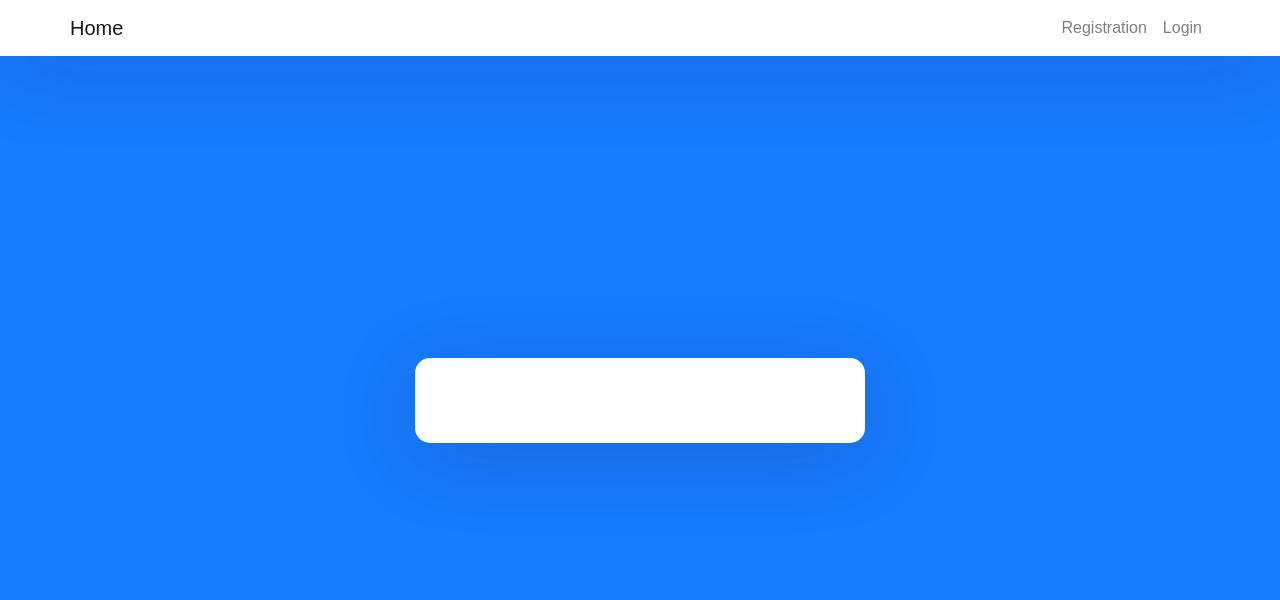
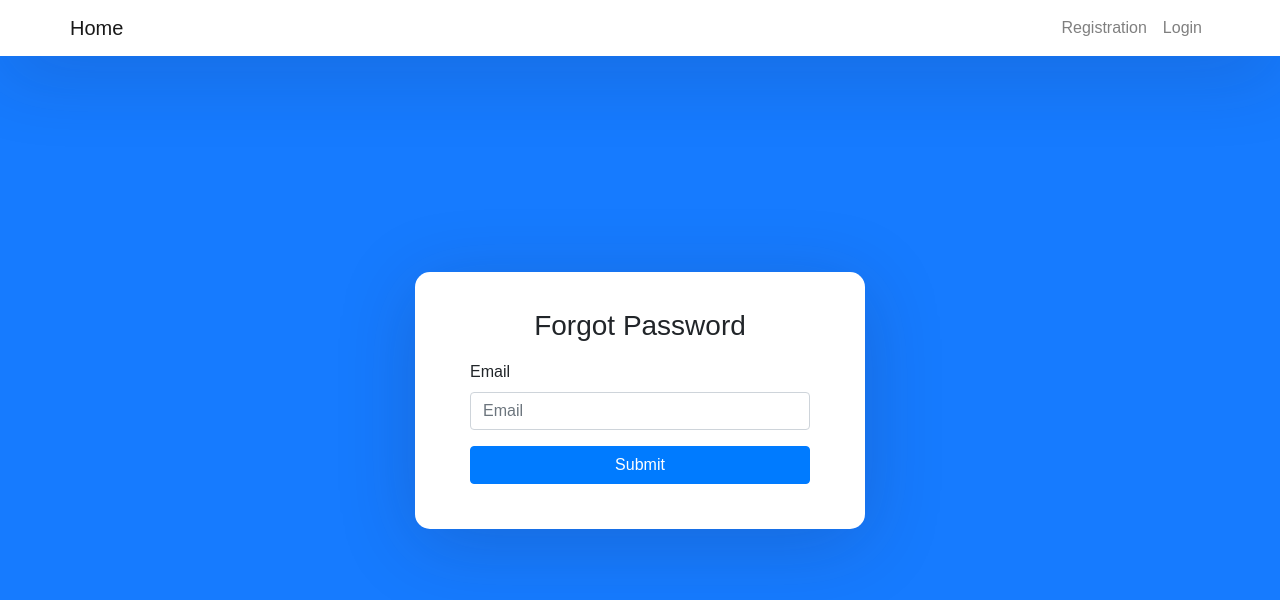
Before and after one commit to OmTaskHeroku/omtask-front, a Vue app: page /forgot in a window 1280 px wide. Shown: the top 600 px of the page. Built offline with nearby package versions, Linux system fonts and the light colour scheme.

Commit message:
Dodanie wyglądu podstrony do resetowania hasła

```diff
--- /dev/null
+++ b/src/components/ForgotMain.vue
@@ -0,0 +1,27 @@
+<template>
+  <form>
+    <h3>Forgot Password</h3>
+
+    <div class="form-group">
+      <label>Email</label>
+      <input type="email" class="form-control" placeholder="Email"/>
+    </div>
+
+    <button class="btn btn-primary btn-block">Submit</button>
+  </form>
+</template>
+
+<script>
+export default {
+  name: "ForgotMain",
+  data () {
+    return {
+      email: ''
+    }
+  },
+}
+</script>
+
+<style scoped>
+
+</style>
--- a/src/components/LoginMain.vue
+++ b/src/components/LoginMain.vue
@@ -12,6 +12,11 @@
   </div>
 
   <button class="btn btn-primary btn-block">Login</button>
+
+  <p class="forgot-passwprd text-right">
+    <router-link to="forgot">Forgot password?</router-link>
+  </p>
+
 </form>
 </template>
 
--- a/src/router.js
+++ b/src/router.js
@@ -2,6 +2,7 @@ import { createWebHistory, createRouter } from "vue-router";
 import LoginMain from "@/components/LoginMain";
 import HomeMain from "@/components/HomeMain";
 import RegistrationMain from "@/components/RegistrationMain";
+import ForgotMain from "@/components/ForgotMain";
 
 const routes = [
     {
@@ -19,6 +20,11 @@ const routes = [
         name: "RegistrationMain",
         component: RegistrationMain,
     },
+    {
+        path: "/forgot",
+        name: "ForgotMain",
+        component: ForgotMain,
+    },
 ];
 
 const router = createRouter({
```
